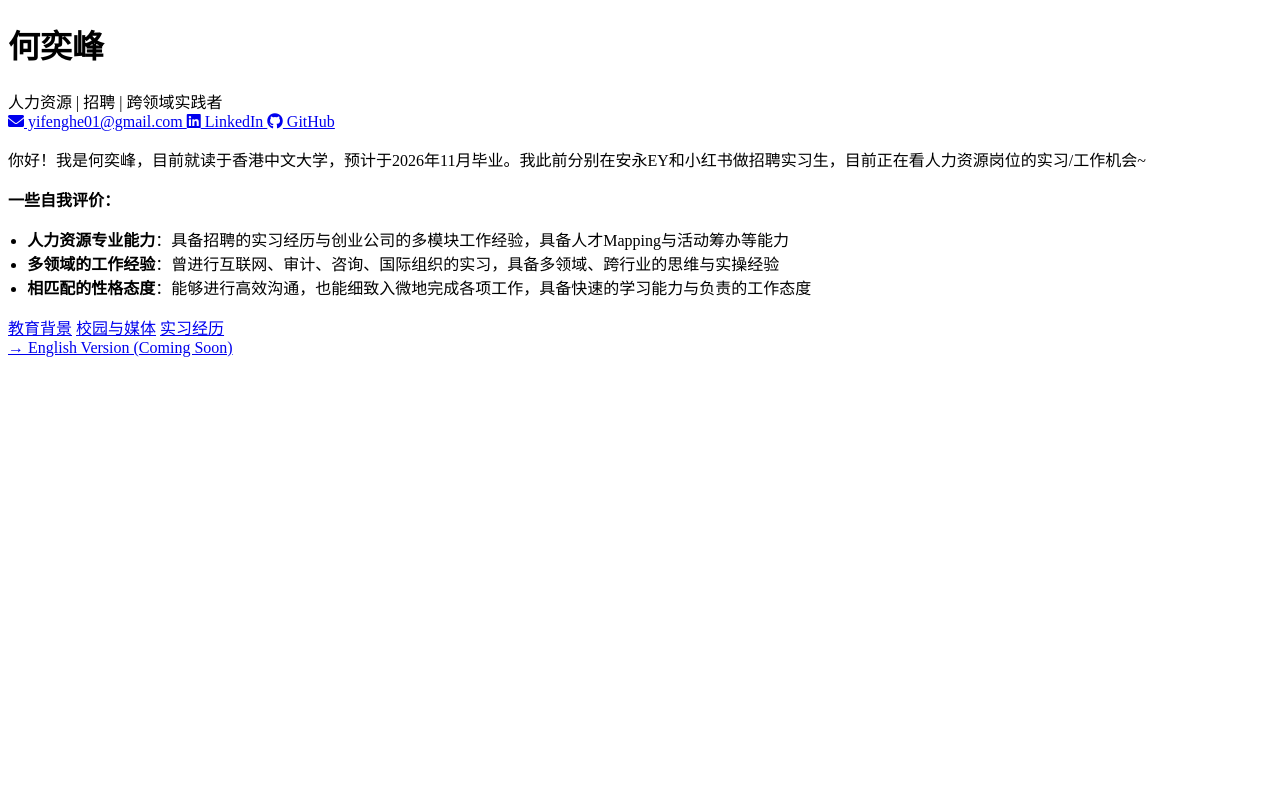
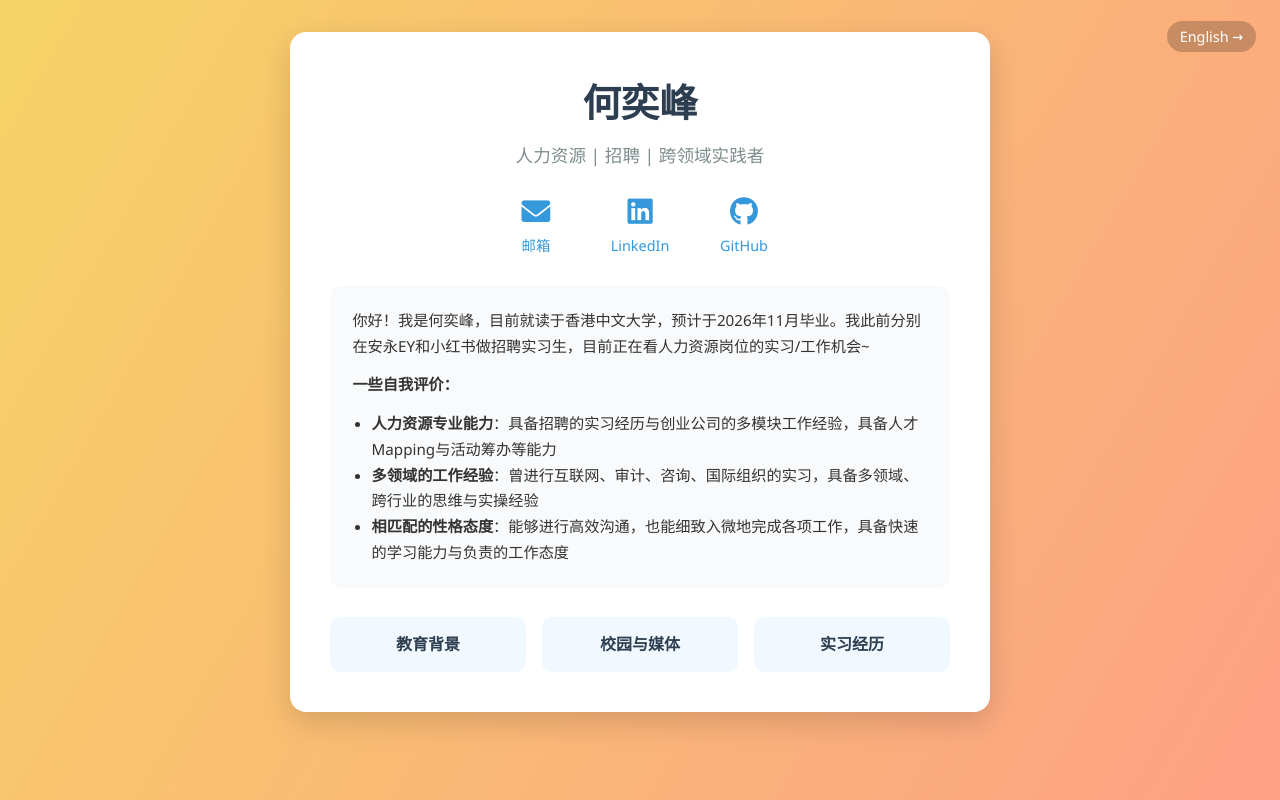
Before and after one commit to HyphenHe/HyphenHe.github.io, a plain HTML site: page index.html in a window 1280 px wide. Drawn offline with Linux system fonts and the light colour scheme.

Commit message:
Update index.html

```diff
--- a/index.html
+++ b/index.html
@@ -6,23 +6,153 @@
     <title>何奕峰 - 个人主页</title>
     <link rel="stylesheet" href="https://cdnjs.cloudflare.com/ajax/libs/font-awesome/6.0.0/css/all.min.css" />
     <style>
-        /* 样式部分省略，保持不变 */
+        * {
+            margin: 0;
+            padding: 0;
+            box-sizing: border-box;
+        }
+        body {
+            font-family: 'Segoe UI', Tahoma, Geneva, Verdana, sans-serif;
+            line-height: 1.6;
+            color: #333;
+            background: linear-gradient(120deg, #f6d365 0%, #fda085 100%);
+            min-height: 100vh;
+            display: flex;
+            flex-direction: column;
+            align-items: center;
+            padding: 2rem 1rem;
+            position: relative;
+        }
+        .lang-switch {
+            position: absolute;
+            top: 1.5rem;
+            right: 1.5rem;
+        }
+        .lang-link {
+            color: white;
+            background: rgba(0,0,0,0.2);
+            padding: 0.4rem 0.8rem;
+            border-radius: 20px;
+            text-decoration: none;
+            font-size: 0.9rem;
+            backdrop-filter: blur(4px);
+        }
+        .lang-link:hover {
+            background: rgba(0,0,0,0.3);
+            text-decoration: underline;
+        }
+        .container {
+            background: white;
+            border-radius: 16px;
+            box-shadow: 0 10px 30px rgba(0,0,0,0.15);
+            padding: 2.5rem;
+            max-width: 700px;
+            width: 100%;
+            text-align: center;
+        }
+        h1 {
+            font-size: 2.4rem;
+            color: #2c3e50;
+            margin-bottom: 0.5rem;
+        }
+        .subtitle {
+            color: #7f8c8d;
+            margin-bottom: 1.8rem;
+            font-size: 1.1rem;
+        }
+        .social-links {
+            display: flex;
+            justify-content: center;
+            gap: 1.5rem;
+            margin: 1.8rem 0;
+        }
+        .social-link {
+            display: flex;
+            flex-direction: column;
+            align-items: center;
+            color: #3498db;
+            text-decoration: none;
+            font-size: 0.9rem;
+            width: 80px;
+        }
+        .social-link i {
+            font-size: 1.8rem;
+            margin-bottom: 0.4rem;
+        }
+        .social-link:hover i,
+        .social-link:hover {
+            color: #2980b9;
+        }
+        .intro {
+            background: #f9fafb;
+            padding: 1.4rem;
+            border-radius: 12px;
+            margin: 1.8rem 0;
+            text-align: left;
+            font-size: 0.95rem;
+            line-height: 1.7;
+        }
+        .intro p {
+            margin-bottom: 0.8rem;
+        }
+        .nav-links {
+            display: grid;
+            grid-template-columns: repeat(auto-fit, minmax(150px, 1fr));
+            gap: 1rem;
+            margin-top: 1.5rem;
+        }
+        .nav-item {
+            padding: 0.9rem 0.5rem;
+            background: #f1f8ff;
+            border-radius: 10px;
+            text-decoration: none;
+            color: #2c3e50;
+            font-weight: 600;
+            transition: all 0.2s;
+        }
+        .nav-item:hover {
+            background: #e1f0ff;
+            transform: translateY(-2px);
+        }
+        @media (max-width: 600px) {
+            .container {
+                padding: 1.8rem 1.2rem;
+            }
+            h1 {
+                font-size: 2rem;
+            }
+            .social-links {
+                gap: 1rem;
+            }
+            .social-link {
+                width: 70px;
+                font-size: 0.85rem;
+            }
+        }
     </style>
 </head>
 <body>
-    <header>
+    <!-- 英文入口（右上角） -->
+    <div class="lang-switch">
+        <a href="en.html" class="lang-link">English →</a>
+    </div>
+
+    <div class="container">
         <h1>何奕峰</h1>
         <div class="subtitle">人力资源 | 招聘 | 跨领域实践者</div>
 
         <div class="social-links">
-            <a href="mailto:yifenghe01@gmail.com" class="social-link">
-                <i class="fas fa-envelope"></i> yifenghe01@gmail.com
+            <a href="mailto:yifenghe01@gmail.com" class="social-link" title="邮箱">
+                <i class="fas fa-envelope"></i>
+                邮箱
             </a>
-            <a href="https://www.linkedin.com/in/yifeng-he-7b0a0b23a/" target="_blank" class="social-link">
-                <i class="fab fa-linkedin"></i> LinkedIn
+            <a href="https://www.linkedin.com/in/yifeng-he-7b0a0b23a/" target="_blank" class="social-link" title="LinkedIn">
+                <i class="fab fa-linkedin"></i>
+                LinkedIn
             </a>
-            <a href="https://github.com/HyphenHe" target="_blank" class="social-link">
-                <i class="fab fa-github"></i> GitHub
+            <a href="https://github.com/HyphenHe" target="_blank" class="social-link" title="GitHub">
+                <i class="fab fa-github"></i>
+                GitHub
             </a>
         </div>
 
@@ -35,16 +165,12 @@
                 <li><strong>相匹配的性格态度</strong>：能够进行高效沟通，也能细致入微地完成各项工作，具备快速的学习能力与负责的工作态度</li>
             </ul>
         </div>
-    </header>
 
-    <div class="nav-links">
-        <a href="education.html" class="nav-item">教育背景</a>
-        <a href="campus.html" class="nav-item">校园与媒体</a>
-        <a href="internships.html" class="nav-item">实习经历</a>
-    </div>
-
-    <div class="lang-switch">
-        <a href="en.html" class="lang-link">→ English Version (Coming Soon)</a>
+        <div class="nav-links">
+            <a href="education.html" class="nav-item">教育背景</a>
+            <a href="campus.html" class="nav-item">校园与媒体</a>
+            <a href="internships.html" class="nav-item">实习经历</a>
+        </div>
     </div>
 </body>
 </html>
```
